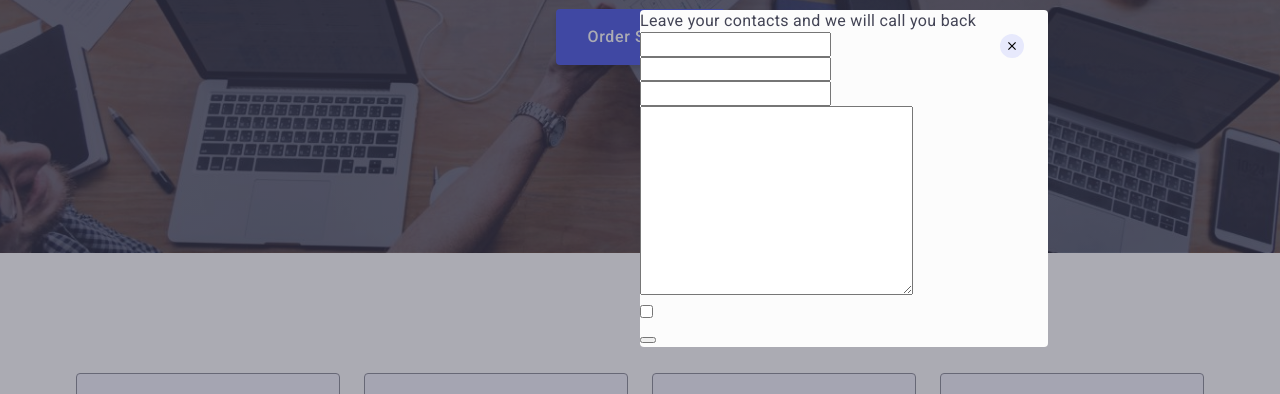
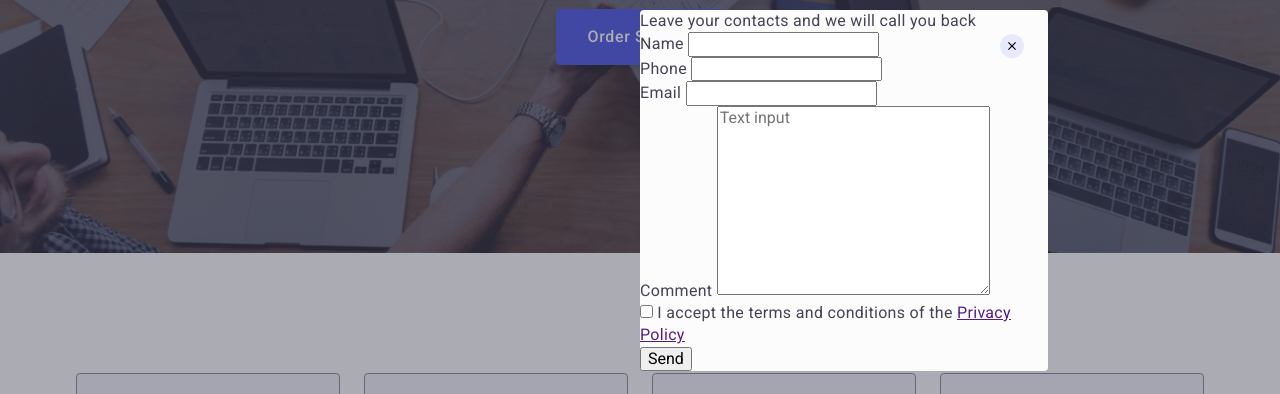
Before and after one commit to hkapets/goit-markup-hw-05, a plain HTML site: page index.html in a window 1280 px wide. Shown: the part 390-784 px from the top of the page. Drawn offline with nearby package versions, Linux system fonts and the light colour scheme.

Commit message:
add-classes

```diff
--- a/index.html
+++ b/index.html
@@ -475,32 +475,36 @@
         </p>
         <form class="review-form">
           <div class="form-wrapper">
-            <label for="" class="form-label"></label>
-            <input type="text" class="form-contacts-input" />
+            <label class="form-label" for="user-name">Name</label>
+            <input class="form-contacts-input" type="text" id="user-name" />
           </div>
           <div class="form-wrapper">
-            <label for="" class="form-label"></label>
-            <input type="text" class="form-contacts-input" />
+            <label class="form-label" for="user-tel">Phone</label>
+            <input class="form-contacts-input" type="tel" id="user-tel" />
           </div>
           <div class="form-wrapper">
-            <label for="" class="form-label"></label>
-            <input type="text" class="form-contacts-input" />
+            <label class="form-label" for="user-email">Email</label>
+            <input class="form-contacts-input" type="email" id="user-email" />
           </div>
           <div class="form-wrapper">
-            <label for="" class="form-label"></label>
+            <label class="form-label" for="comment">Comment</label>
             <textarea
               name=""
-              id=""
+              id="comment"
               cols="30"
               rows="10"
               class="form-comment"
+              placeholder="Text input"
             ></textarea>
           </div>
           <div class="checkbox-wrapper">
-            <input type="checkbox" class="form-checkbox" />
-            <label for="" class="checkbox-label"></label>
+            <input class="form-checkbox" type="checkbox" id="checkbox" />
+            <label class="checkbox-label" for="checkbox"
+              >I accept the terms and conditions of the
+              <a class="privacy-policy-link" href="">Privacy Policy</a></label
+            >
           </div>
-          <button type="submit" class="send-button"></button>
+          <button class="send-button" type="submit">Send</button>
         </form>
       </div>
     </div>
```
